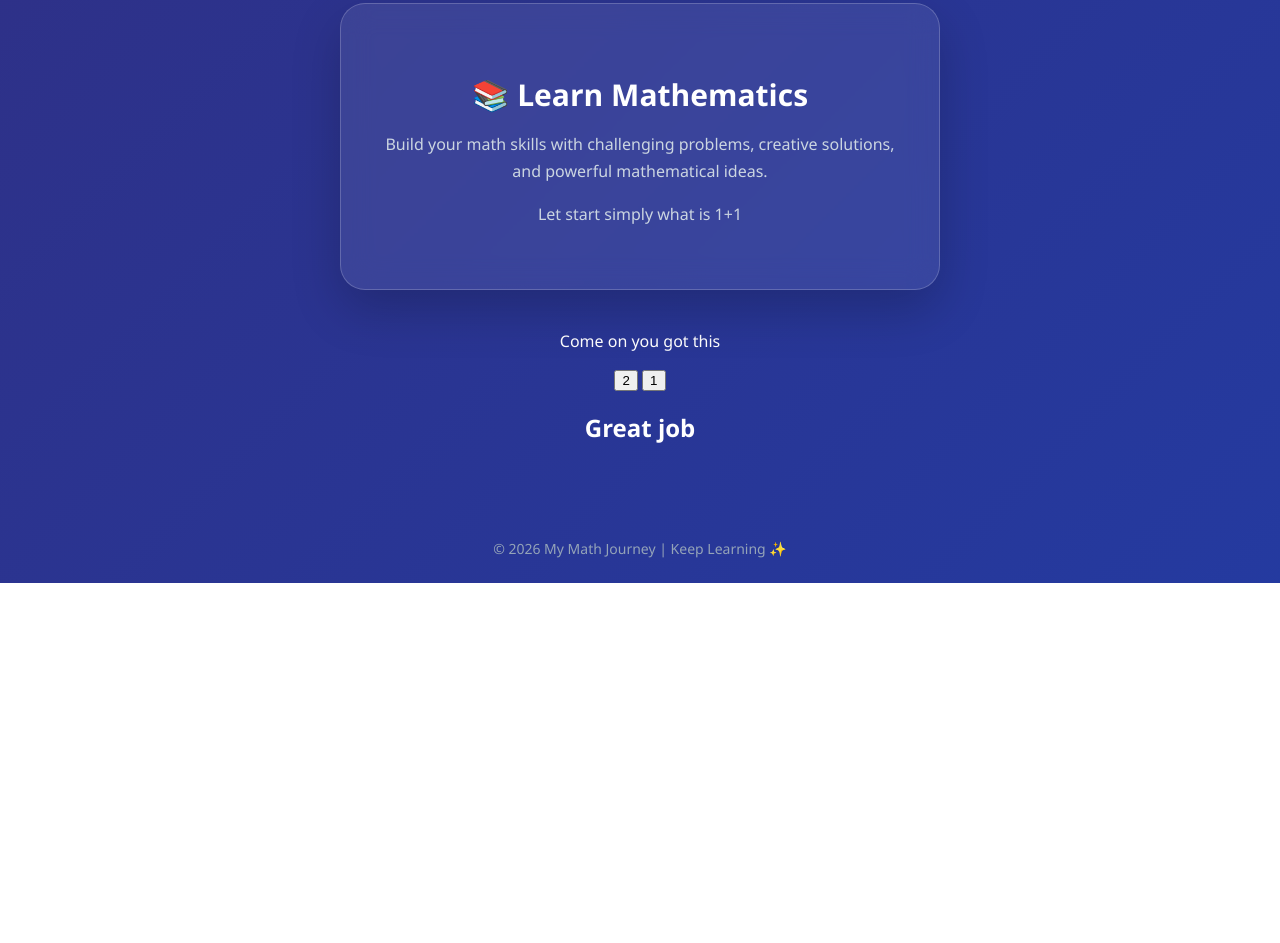
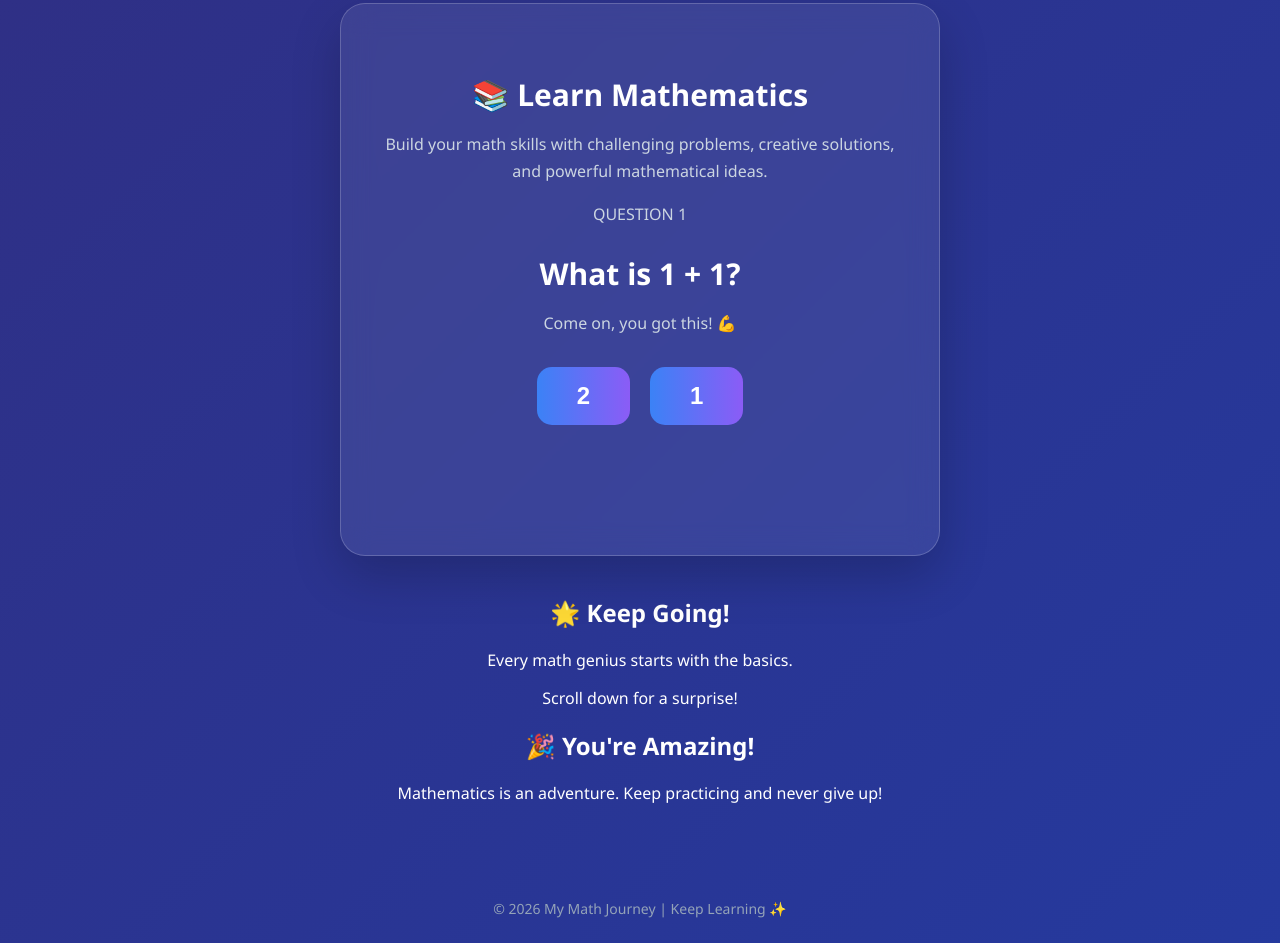
Before and after one commit to andrewliuy/Math-learning, a plain HTML site: page index.html in a window 1280 px wide. Shown: the part 629-1572 px from the top of the page. Before the commit the page ends 1212 px from the top, so only its background shows below. Drawn offline with nearby package versions, Linux system fonts and the light colour scheme.

Commit message:
Update index.html

```diff
--- a/index.html
+++ b/index.html
@@ -4,9 +4,12 @@
 <head>
   <meta charset="UTF-8">
   <meta name="viewport" content="width=device-width, initial-scale=1.0">
+
   <title>My Math Journey</title>
 
   <link rel="stylesheet" href="style.css">
+
+  <script src="https://cdn.jsdelivr.net/npm/canvas-confetti@1.9.3/dist/confetti.browser.min.js"></script>
 </head>
 
 <body>
@@ -23,26 +26,56 @@
   </header>
 
   <main>
+
     <div class="math-card">
+
       <h2>📚 Learn Mathematics</h2>
 
       <p>
         Build your math skills with challenging problems,
         creative solutions, and powerful mathematical ideas.
       </p>
-      <p>Let start simply what is 1+1</p>
-      <a href=""></a>
+
+      <div class="question-box">
+
+        <p class="question-number">QUESTION 1</p>
+
+        <h2>What is 1 + 1?</h2>
+
+        <p>Come on, you got this! 💪</p>
+
+        <div class="answers">
+          <button id="correctButton">2</button>
+          <button id="wrongButton">1</button>
+        </div>
+
+        <h2 id="result" aria-live="polite"></h2>
+
+      </div>
+
     </div>
-    <p> Come on you got this</p>
+
+    <div class="scroll-section">
+      <h2>🌟 Keep Going!</h2>
+      <p>Every math genius starts with the basics.</p>
+      <p>Scroll down for a surprise!</p>
     </div>
-    <button id="confettiButton">2</button>
-    <button id="wrong">1</button>
-    <h2>Great job</h2>
+
+    <div class="surprise-section">
+      <h2>🎉 You're Amazing!</h2>
+      <p>
+        Mathematics is an adventure.
+        Keep practicing and never give up!
+      </p>
+    </div>
+
   </main>
 
   <footer>
     © 2026 My Math Journey | Keep Learning ✨
   </footer>
 
+  <script src="script.js"></script>
+
 </body>
 </html>
```
